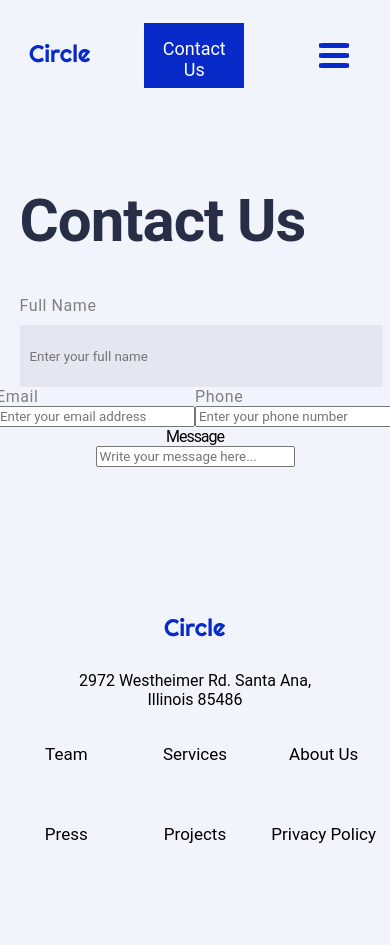
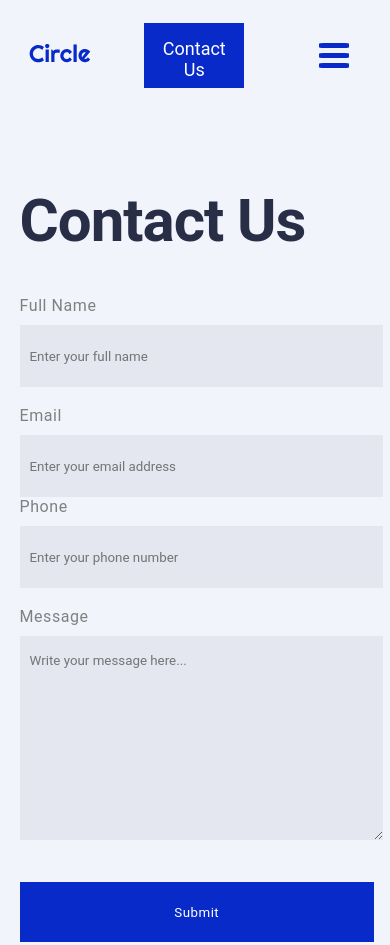
Before and after one commit to FranRevi8/circle-project-ironhack, a website: page contactpage/index1.html in a window 390 px wide. Shown: the top 945 px of the page. Drawn offline with Linux system fonts and the light colour scheme.

Commit message:
Contact page done with responsive

```diff
--- a/contactpage/index1.css
+++ b/contactpage/index1.css
@@ -145,7 +145,66 @@
     letter-spacing: 0.05cap;
   }
 
-  .mail{
+  .mail-div{
+    width: 100%;
+    margin: 0 auto;
+    text-align: left;
+  }
+
+  .email{
+    width: 95%;
+    border: none;
+    background-color: rgba(107, 112, 141, 0.1);
+    height: 60px;
+    margin-block-start: 10px;
+    padding-left: 10px;
+  }
+
+  .phone-div{
+    width: 100%;
+    margin: 0 auto;
+    text-align: left;
+  }
+
+  .phone{
+    width: 100%;
+    border: none;
+    background-color: rgba(107, 112, 141, 0.1);
+    height: 60px;
+    margin-block-start: 10px;
+    padding-left: 10px;
+  }
+
+  .message-div label{
+    color: grey;
+    letter-spacing: 0.05cap;
+  }
+
+  .message-div{
+    width: 100%;
+    margin: 0 auto;
+    text-align: left;
+  }
+
+  .message{
+    width: 100%;
+    border: none;
+    background-color: rgba(107, 112, 141, 0.1);
+    height: 200px;
+    margin-block-start: 10px;
+    padding-left: 10px;
+  }
+
+  #submit-btn{
+    width: 101%;
+    padding: 0;
+    margin: 0 auto;
+    height: 60px;
+    border: none;
+    background-color: var(--primary-color);
+    color: white;
+    letter-spacing: 0.05cap;
+    font-weight: normal;
   }
 
   .footer {
@@ -358,6 +417,24 @@
       border-radius: 15%;
     }
 
+    .mail-phone-div{
+      display: flex;
+      flex-wrap: wrap;
+      justify-content: center;
+      width: 100%;
+      margin: 0 auto;
+      text-align: left;
+    }
+
+    .email{
+      width: 100%;
+      border: none;
+      background-color: rgba(107, 112, 141, 0.1);
+      height: 60px;
+      margin-block-start: 10px;
+      padding-left: 10px;
+    }
+
     .footer {
       margin: 0 auto;
       margin-top: 150px;
@@ -418,6 +495,24 @@
       border-radius: 15%;
     }
 
+    .mail-phone-div{
+      display: flex;
+      flex-wrap: wrap;
+      justify-content: center;
+      width: 100%;
+      margin: 0 auto;
+      text-align: left;
+    }
+
+    .email{
+      width: 100%;
+      border: none;
+      background-color: rgba(107, 112, 141, 0.1);
+      height: 60px;
+      margin-block-start: 10px;
+      padding-left: 10px;
+    }
+
     .footer {
       margin: 0 auto;
       margin-top: 150px;
--- a/contactpage/index1.html
+++ b/contactpage/index1.html
@@ -30,23 +30,49 @@
     <form class="inputs-container">
       <h1>Contact Us</h1>
       <div class="name-div">
-            <label for="name">Full Name</label><br>
-            <input class="name" type="text" placeholder="Enter your full name" name="name">
+        <label for="name">Full Name</label><br />
+        <input
+          class="name"
+          type="text"
+          placeholder="Enter your full name"
+          name="name"
+        />
       </div>
+      <br />
       <div class="mail-phone-div">
-            <div>
-                <label for="email">Email</label><br>
-                <input class="email" type="email" placeholder="Enter your email address" name="email">
+        <div class="mail-div">
+          <label for="email">Email</label><br />
+          <input
+            class="email"
+            type="email"
+            placeholder="Enter your email address"
+            name="email"
+          />
         </div>
-            <div>
-                <label for="phone">Phone</label><br>
-                <input class="phone" type="number" placeholder="Enter your phone number" name="phone">
+        <div class="phone-div">
+          <label for="phone">Phone</label><br />
+          <input
+            class="phone"
+            type="number"
+            placeholder="Enter your phone number"
+            name="phone"
+          />
         </div>
       </div>
-        <div>
-            <label for="message">Message</label><br>
-            <input class="message" type="text" placeholder="Write your message here..." name="message">
+      <br />
+      <div class="message-div">
+        <label for="message">Message</label><br />
+        <textarea
+          name="message"
+          class="message"
+          type="text"
+          placeholder="
+Write your message here..."
+          name="message"
+        ></textarea>
       </div>
+      <br /><br />
+      <button id="submit-btn">Submit</button>
     </form>
     <footer class="footer">
       <div class="footer-text">
```
Lines whose indentation alone changed are shown as unchanged.
